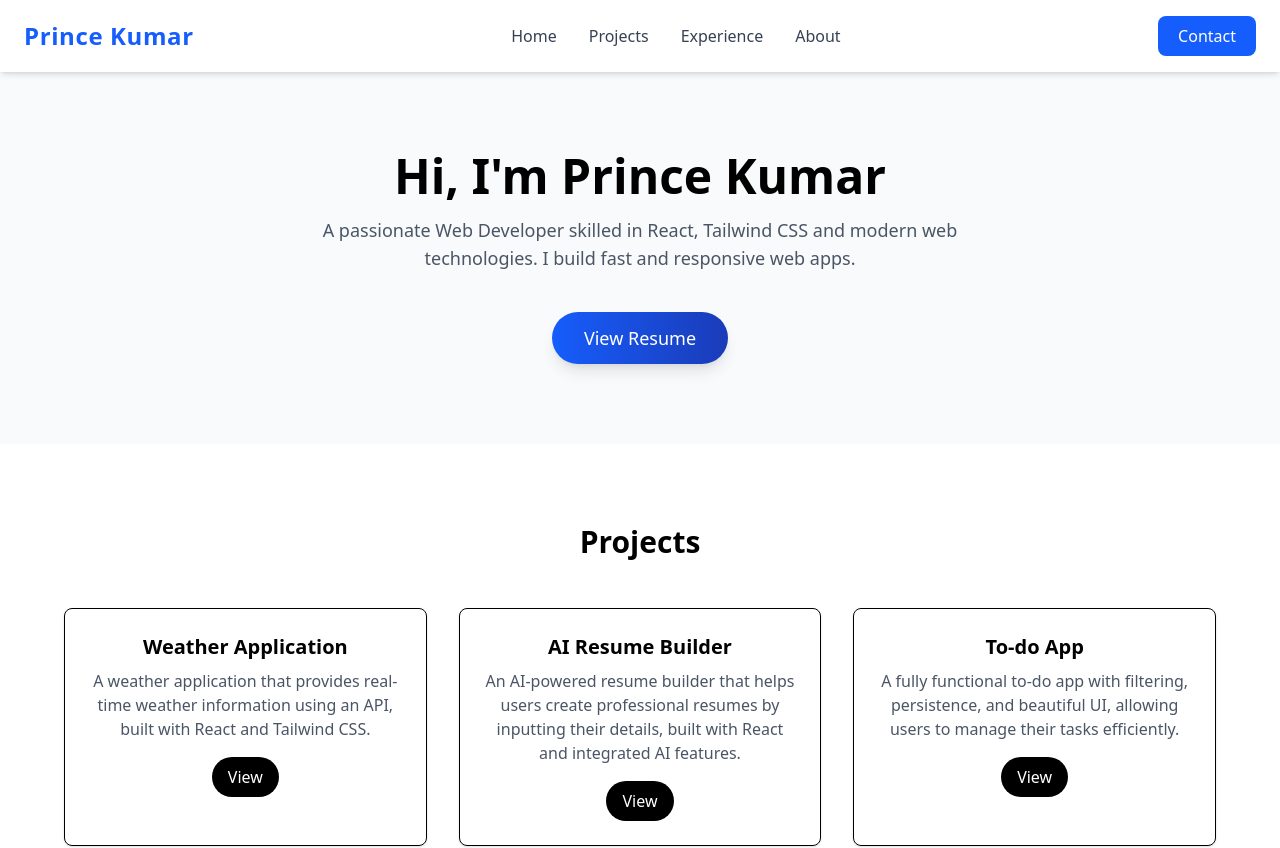
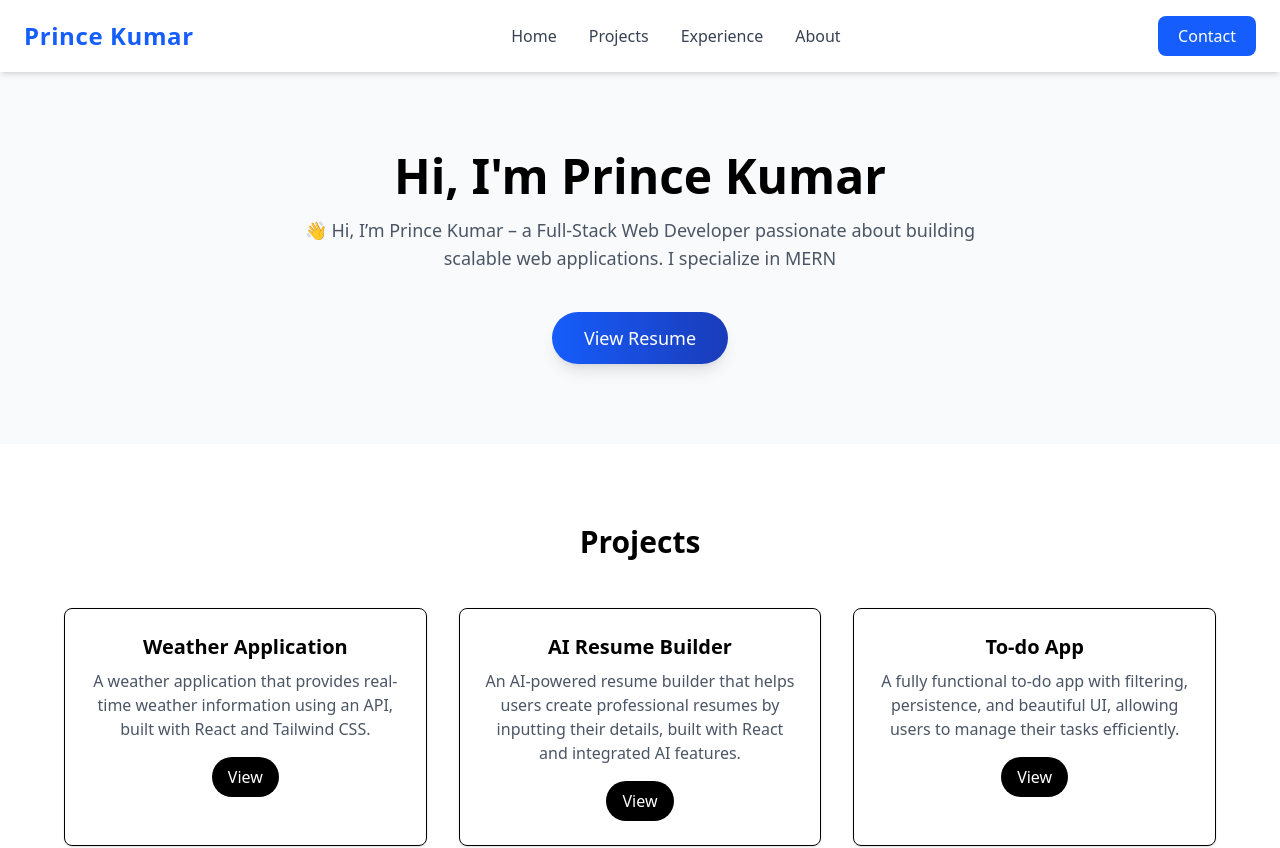
Before and after one commit to Prince-2028/My-websites, a React (Vite) app: page / in a window 1280 px wide. Shown: the top 848 px of the page. Built offline with nearby package versions, Linux system fonts and the light colour scheme.

Commit message:
update the bio

```diff
--- a/src/components/Hero.jsx
+++ b/src/components/Hero.jsx
@@ -7,8 +7,7 @@ const Hero = () => {
         Hi, I'm Prince Kumar
       </h1>
       <p className="text-lg text-gray-600 max-w-2xl mx-auto">
-        A passionate Web Developer skilled in React, Tailwind CSS and modern web
-        technologies. I build fast and responsive web apps.
+      👋 Hi, I’m Prince Kumar – a Full-Stack Web Developer passionate about building scalable web applications. I specialize in MERN
       </p>
       <div className="mt-10">
         <a
```
